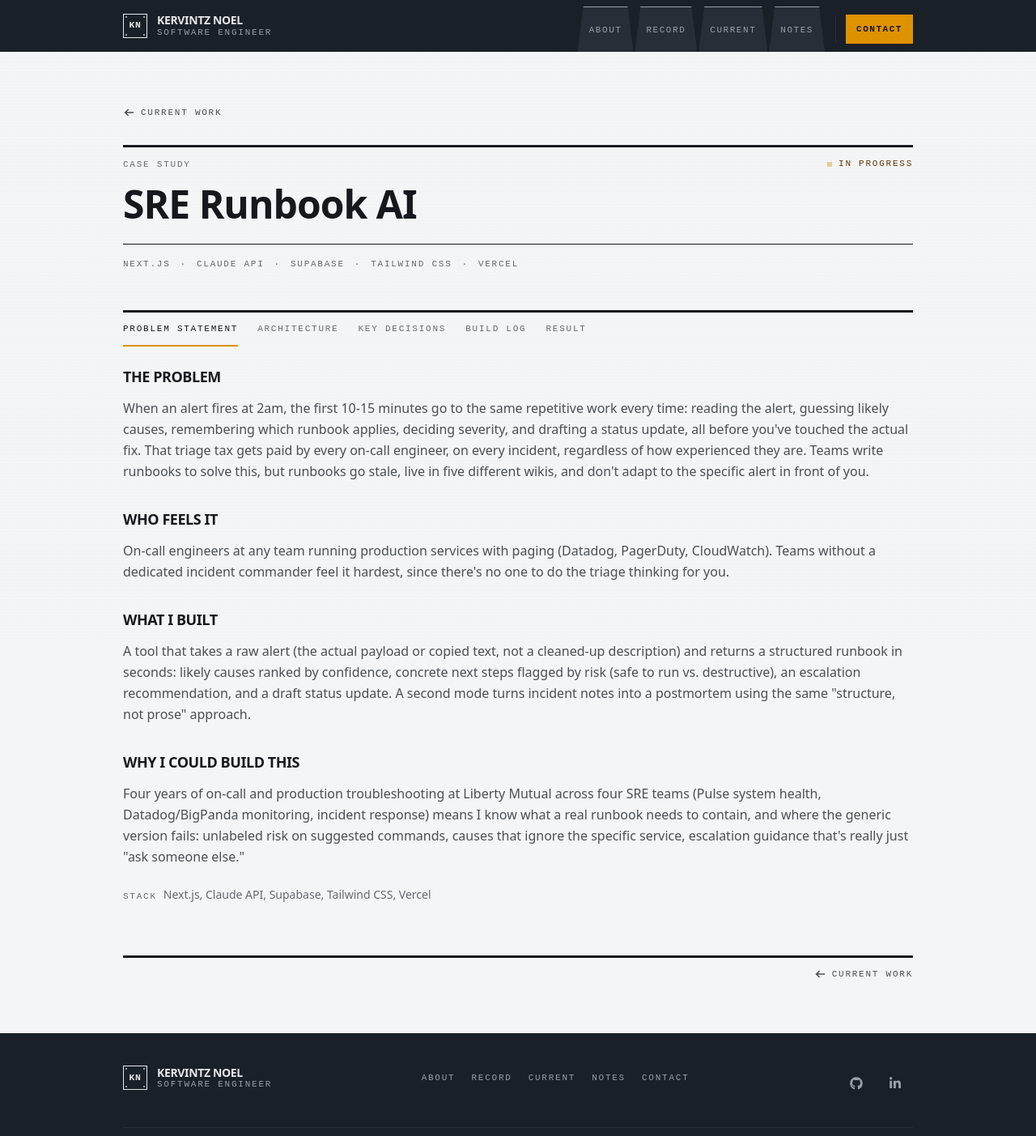
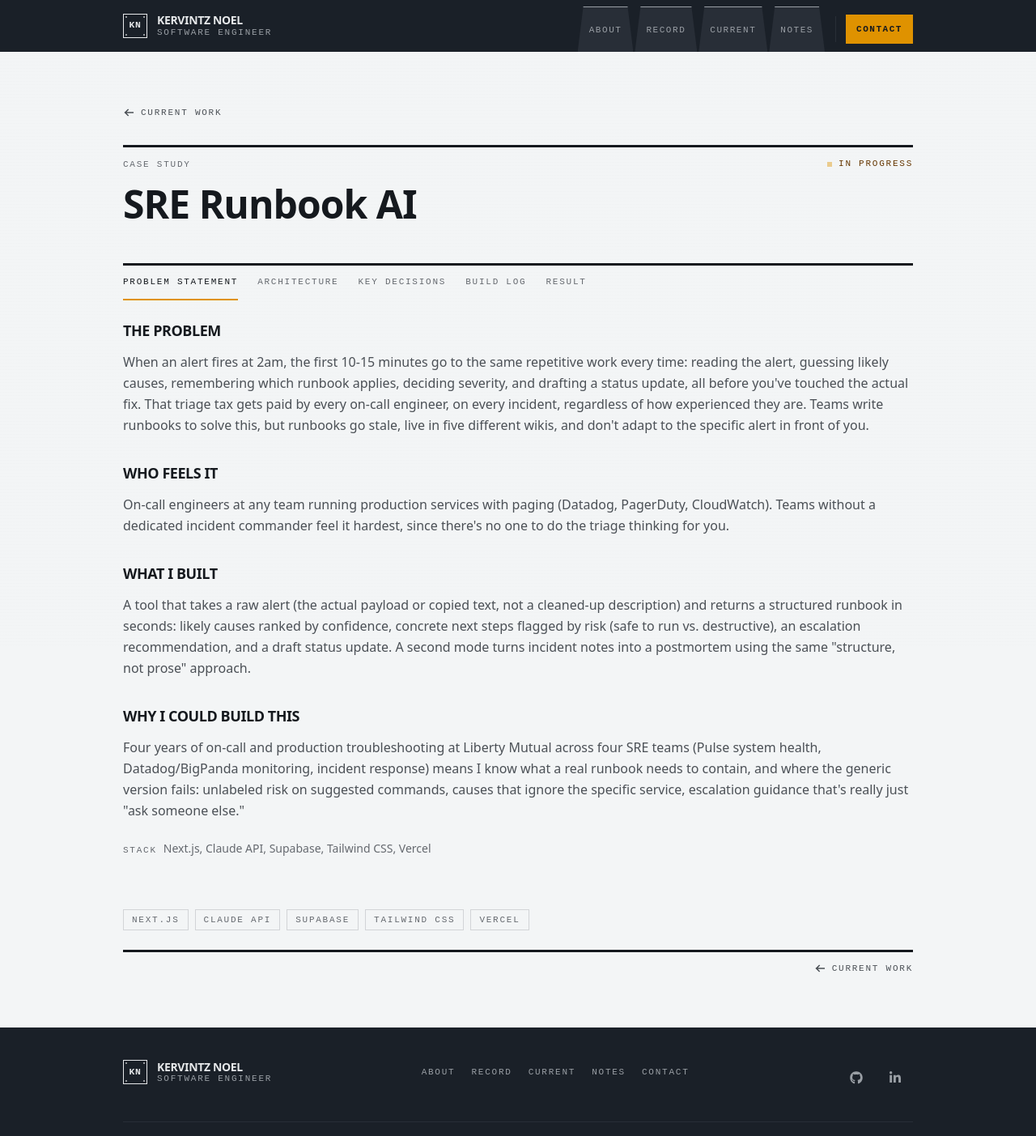
Before and after one commit to kervcodes/portfolio-v2, a React (Vite) app: page /projects/sre-runbook-ai in a window 1280 px wide. Shown: the top 1403 px of the page at 81% size. Built offline with nearby package versions, Linux system fonts and the light colour scheme; a web font is replaced by a local one.

Commit message:
Move the tech stack list to the bottom of the case study page
Was a dot-separated list under the title with a rule line above it;
now sits after the tabs as bordered tag chips, with no divider.

```diff
--- a/src/pages/ProjectCaseStudy.jsx
+++ b/src/pages/ProjectCaseStudy.jsx
@@ -86,21 +86,22 @@ export const ProjectCaseStudy = () => {
                     >
                         {project.name}
                     </h1>
-                    <ul className="mt-6 rule-sub pt-4 flex flex-wrap gap-x-3 gap-y-1">
-                        {project.stack.map((s) => (
-                            <li
-                                key={s}
-                                className="placard text-ink-faint after:content-['·'] after:ml-3 last:after:content-['']"
-                            >
-                                {s}
-                            </li>
-                        ))}
-                    </ul>
                 </header>
 
                 <ProjectTabs project={project} />
 
-                <footer className="mt-16 rule-head flex justify-end">
+                <ul className="mt-16 flex flex-wrap gap-2">
+                    {project.stack.map((s) => (
+                        <li
+                            key={s}
+                            className="placard text-ink-faint border border-rule px-2.5 py-1"
+                        >
+                            {s}
+                        </li>
+                    ))}
+                </ul>
+
+                <footer className="mt-6 rule-head flex justify-end">
                     <BackLink turnKey={slug} />
                 </footer>
             </article>
```
